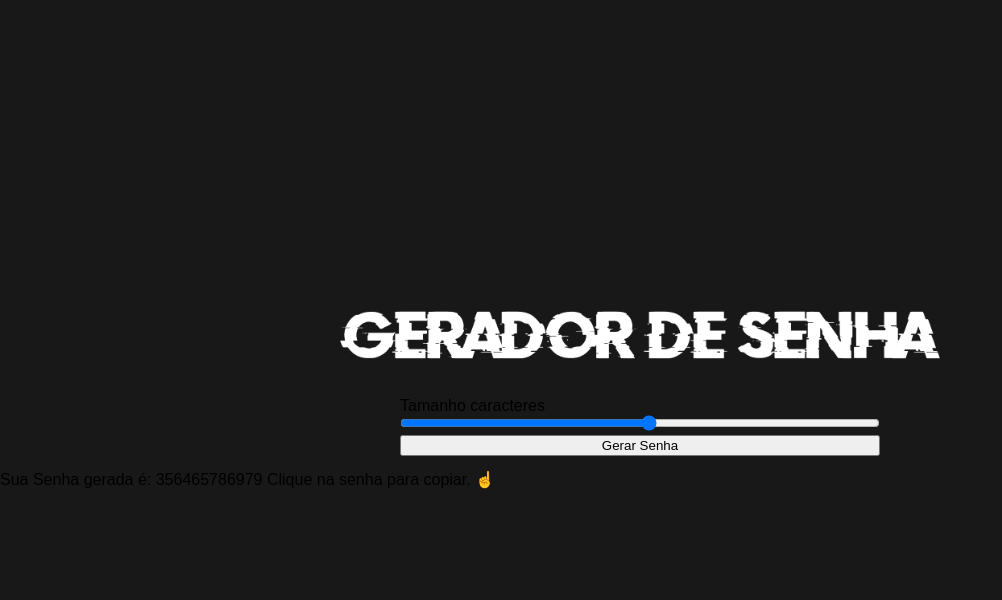
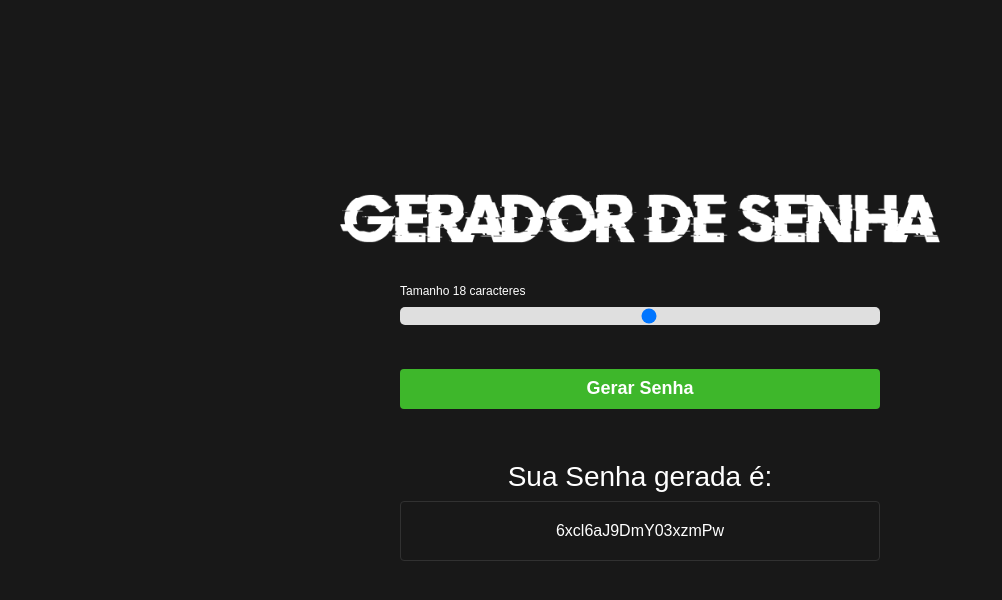
Before and after one commit to jaiane-santos/gerador-de-senhas, a plain HTML site: page index.html in a window 1280 px wide. Both pictures are taken after a click on the button "Gerar Senha". Shown: the whole page, without its empty margins (0-1002 px from the left). Drawn offline with Linux system fonts and the light colour scheme.

Commit message:
criando funcionalidades

```diff
--- a/index.html
+++ b/index.html
@@ -13,16 +13,22 @@
     <img class="logo" src="./assets/logo.png" alt="logo da pagina" />
 
     <main class="container-input">
-      <span>Tamanho <span id="valor"> caracteres</span></span>
+      <span>Tamanho <span id="valor"></span> caracteres</span>
       <input id="slider" class="slider" type="range" min="5" max="30" />
 
-      <button id="button" class="button-cta">Gerar Senha</button>
+      <button id="button" class="button-cta" onclick="generatePassword()">
+        Gerar Senha
+      </button>
     </main>
 
-    <div id="container-password" class="container-password hide">
-      <span>Sua Senha gerada é:</span>
-      <span id="password" class="password">356465786979</span>
-      <span> Clique na senha para copiar. ☝</span>
+    <div
+      id="container-password"
+      onclick="copyPassword()"
+      class="container-password hide"
+    >
+      <span class="title">Sua Senha gerada é:</span>
+      <span id="password" class="password"></span>
+      <span class="tooltip"> Clique na senha para copiar. ☝</span>
     </div>
 
     <script src="script.js"></script>
--- a/script.js
+++ b/script.js
@@ -0,0 +1,31 @@
+let sliderElement = document.querySelector('#slider')
+let buttonElement = document.querySelector('#button')
+
+let sizePassword = document.querySelector('#valor')
+let password = document.querySelector('#password')
+
+let containerPassword = document.querySelector('#container-password')
+
+let charset = 'abcdefghijklmnopqrstuvwxyzABCDEFGHIJKLMNOPQRSTUVWXYZ0123456789'
+let novaSenha = ''
+
+sizePassword.innerHTML = sliderElement.value
+
+sliderElement.oninput = function () {
+  sizePassword.innerHTML = this.value
+}
+
+function generatePassword() {
+  let pass = ''
+
+  for (let i = 0, n = charset.length; i < sliderElement.value; ++i) {
+    pass += charset.charAt(Math.floor(Math.random() * n))
+  }
+  containerPassword.classList.remove('hide')
+  password.innerHTML = pass
+}
+
+function copyPassword() {
+  alert(' Senha Copiada Com Sucesso!')
+  navigator.clipboard.writeText(novaSenha)
+}
--- a/style.css
+++ b/style.css
@@ -24,3 +24,87 @@ body{
   max-width: 480px;
   margin: 14px 0;
 }
+
+.container-input span{
+  color: #FFF;
+  font-size: 12px;
+}
+
+.slider{
+ -webkit-appearance: none;
+ width: 100%;
+ border-radius: 5px;
+ background: #DFDFDF;
+ height: 18px;
+ outline: none;
+ margin-top: 8px;
+}
+
+.button-cta{
+  height: 40px;
+  background-color: #3eb72b;
+  border: 0;
+  border-radius: 4px;
+  cursor: pointer;
+  margin-top: 40px;
+  color: #FFF;
+  font-weight: bold;
+  font-size: 18px;
+}
+
+.container-password{
+  max-width: 480px;
+  margin: 14px 0;
+  display: flex;
+  align-items: center;
+  flex-direction: column;
+  cursor: pointer;
+}
+
+.title{
+  text-align: center;
+  color:#fff;
+  font-size: 28px;
+  margin-top: 24px;
+  margin-bottom: 8px;
+}
+
+.password{
+  height: 60px;
+  background-color: rba(0,0,0,0.40);
+  border-radius: 4px;
+  display: flex;
+  justify-content: center;
+  align-items: center;
+  color: #fff;
+  border:1px solid#313131;
+  transition: tranform 0.5s;
+}
+
+.password:hover{
+  transform: scale(1.05);
+}
+
+.tooltip{
+  color: #FFF;
+  position: relative;
+  top: 20px;
+  padding: 6px 8px;
+  background: rgb(15,15,15);
+  text-align: center;
+  font-size: 16px;
+  border-radius: 6px;
+  visibility: hidden;
+  opacity: 0;
+  transition: all 0.5s ease-in-out;
+}
+
+.container-password:hover .tooltip{
+  visibility: visible;
+  bottom: 50px;
+  opacity: 1;
+}
+
+.hide{
+  display: none;
+}
```
